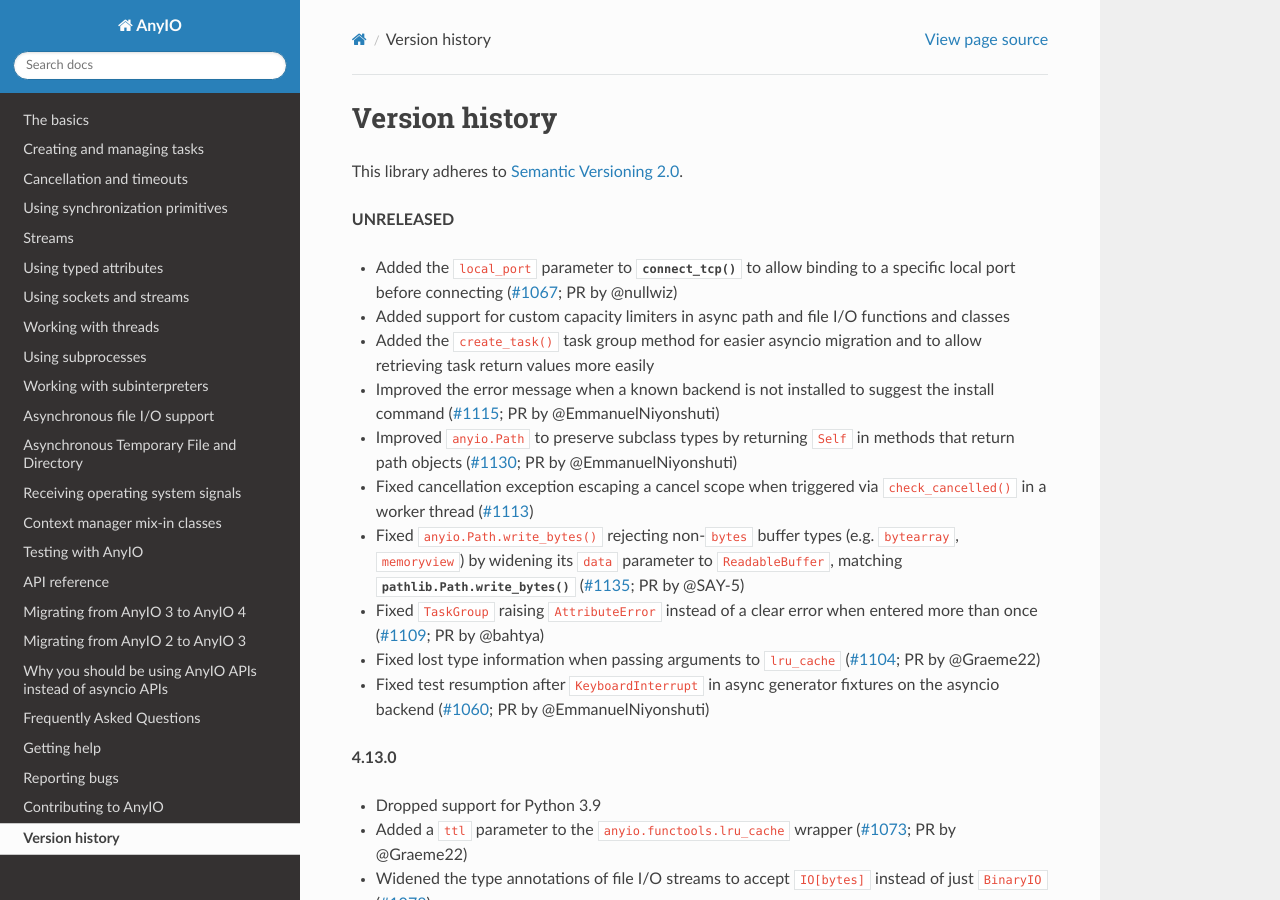
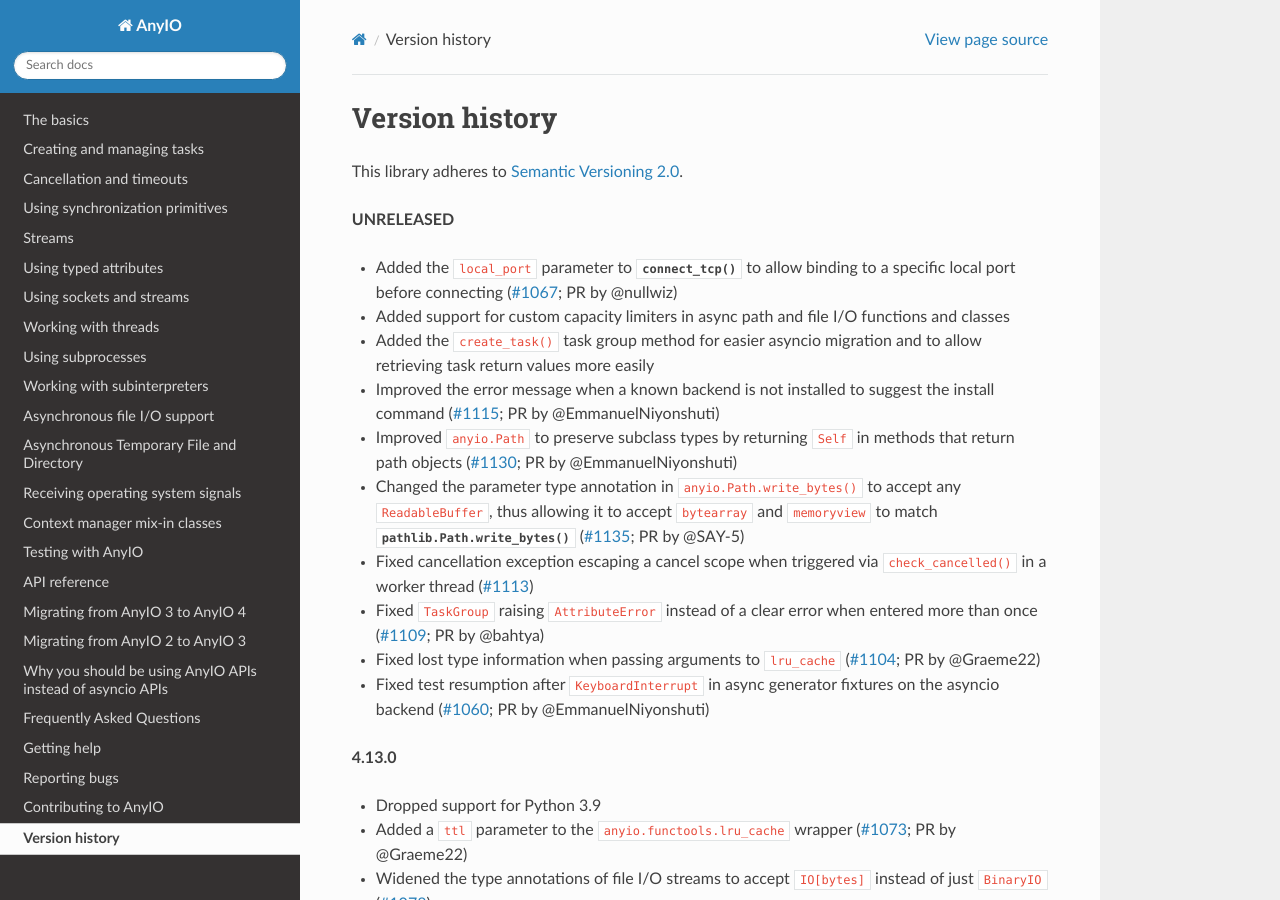
Before and after one commit to agronholm/anyio, a Sphinx documentation site: the page built from docs/versionhistory.rst, in a window 1280 px wide and 900 px high. Built offline with Sphinx 7.4.7 and the Read the Docs theme 3.1.0, drawn with Linux system fonts in a browser that asks for light colours; the version number could not be read and is left out.

Commit message:
Reworded the changelog entry

```diff
--- a/docs/versionhistory.rst
+++ b/docs/versionhistory.rst
@@ -18,13 +18,13 @@ This library adheres to `Semantic Versioning 2.0 <http://semver.org/>`_.
 - Improved ``anyio.Path`` to preserve subclass types by returning ``Self`` in methods
   that return path objects
   (`#1130 <https://github.com/agronholm/anyio/issues/1130>`_; PR by @EmmanuelNiyonshuti)
+- Changed the parameter type annotation in ``anyio.Path.write_bytes()`` to accept
+  any ``ReadableBuffer``, thus allowing it to accept ``bytearray`` and ``memoryview`` to
+  match :meth:`pathlib.Path.write_bytes`
+  (`#1135 <https://github.com/agronholm/anyio/issues/1135>`_; PR by @SAY-5)
 - Fixed cancellation exception escaping a cancel scope when triggered via
   ``check_cancelled()`` in a worker thread
   (`#1113 <https://github.com/agronholm/anyio/issues/1113>`_)
-- Fixed ``anyio.Path.write_bytes()`` rejecting non-``bytes`` buffer types (e.g.
-  ``bytearray``, ``memoryview``) by widening its ``data`` parameter to
-  ``ReadableBuffer``, matching :meth:`pathlib.Path.write_bytes`
-  (`#1135 <https://github.com/agronholm/anyio/issues/1135>`_; PR by @SAY-5)
 - Fixed ``TaskGroup`` raising ``AttributeError`` instead of a clear error when entered
   more than once
   (`#1109 <https://github.com/agronholm/anyio/issues/1109>`_; PR by @bahtya)
```
